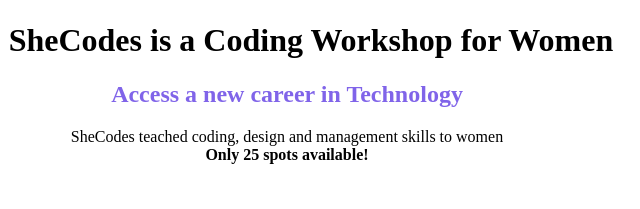
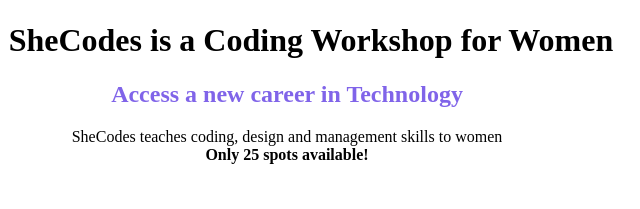
Before and after one commit to Raquelpro/SheCodes-Lesson1-Challenge, a plain HTML site: page index.html in a window 1280 px wide. Shown: the top 209 px of the page, 353-993 px from the left. Drawn offline with Linux system fonts and the light colour scheme.

Commit message:
Corrected typo

```diff
--- a/index.html
+++ b/index.html
@@ -12,7 +12,7 @@
     👩‍💼 SheCodes is a Coding Workshop for Women
   </h1>
   <h2>Access a new career in Technology</h2>
-  <p>SheCodes teached coding, design and management skills to women</p>
+  <p>SheCodes teaches coding, design and management skills to women</p>
   <p><strong>Only 25 spots available!</strong></p>
   <br />
   <button class="join-now-button">Join now</button>
```
